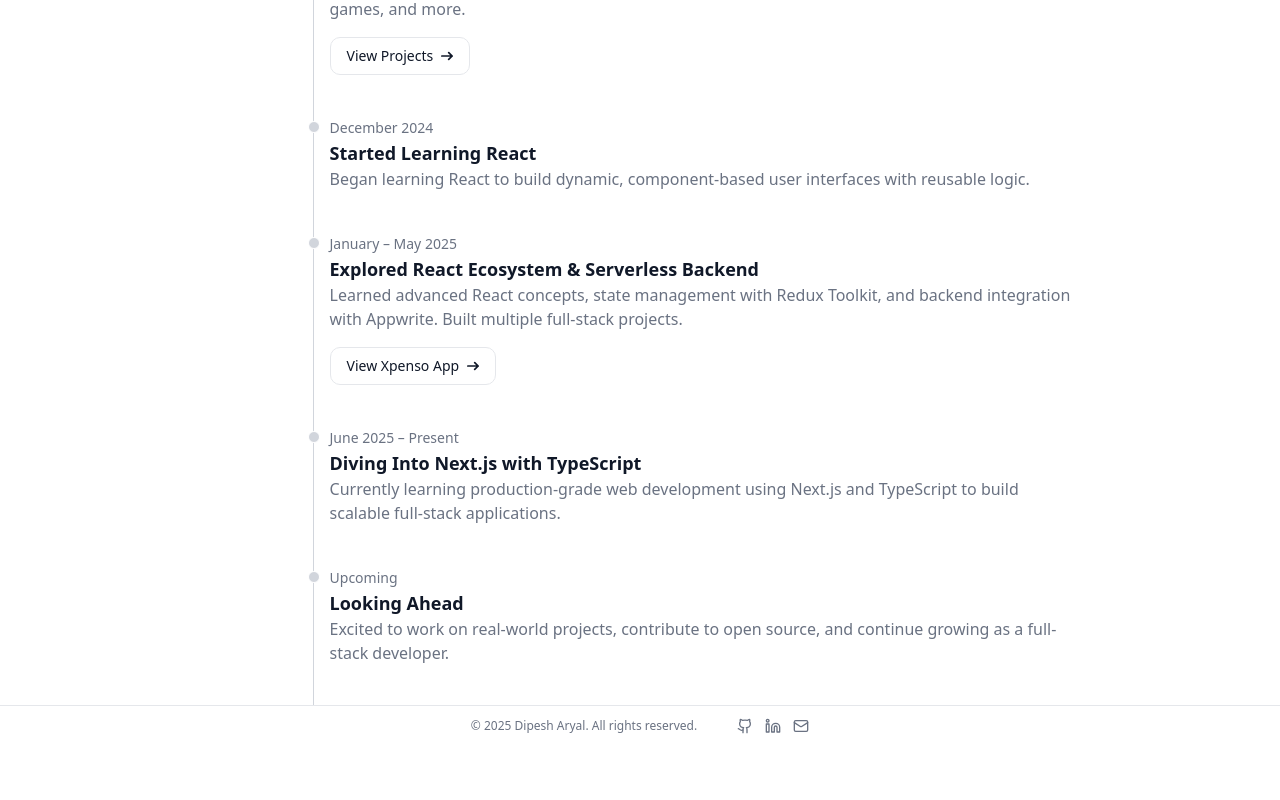
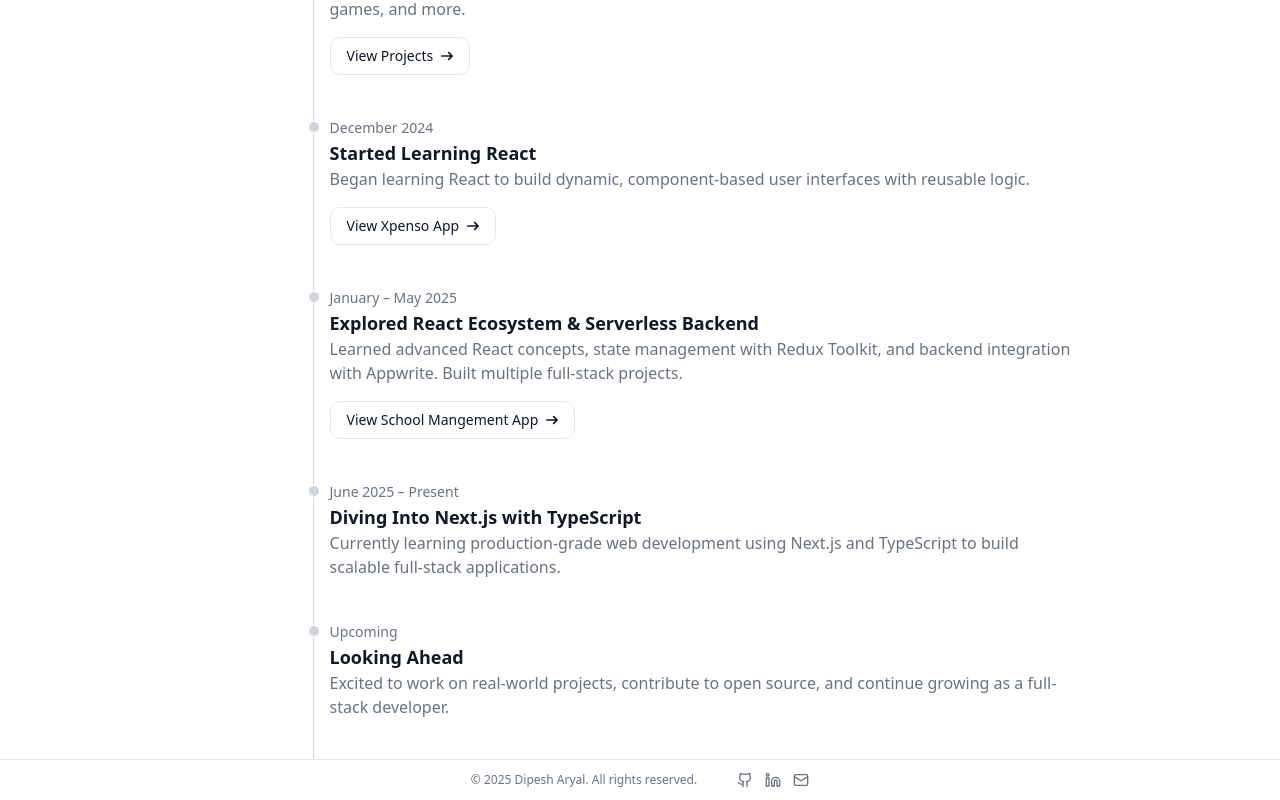
Before and after one commit to Ace-Aryal/portfolio_website, a Next.js app in the folder portfolio-next/: page /about in a window 1280 px wide. Shown: the part 1255-2055 px from the top of the page. Before the commit the page ends 2001 px from the top, so only its background shows below. Built offline with nearby package versions, Linux system fonts and the light colour scheme.

Commit message:
chore : add links to SMS

```diff
--- a/portfolio-next/src/components/organisms/vertical-timeline.tsx
+++ b/portfolio-next/src/components/organisms/vertical-timeline.tsx
@@ -64,6 +64,10 @@ function VerticalTimeline() {
       title: 'Started Learning React',
       summary:
         'Began learning React to build dynamic, component-based user interfaces with reusable logic.',
+      link: {
+        label: 'View Xpenso App',
+        href: 'https://expense-tracker-app-theta-one.vercel.app',
+      },
     },
     {
       date: 'January – May 2025',
@@ -71,8 +75,8 @@ function VerticalTimeline() {
       summary:
         'Learned advanced React concepts, state management with Redux Toolkit, and backend integration with Appwrite. Built multiple full-stack projects.',
       link: {
-        label: 'View Xpenso App',
-        href: 'https://expense-tracker-app-theta-one.vercel.app',
+        label: 'View School Mangement App',
+        href: 'https://ace-school.vercel.app/',
       },
     },
     {
```
